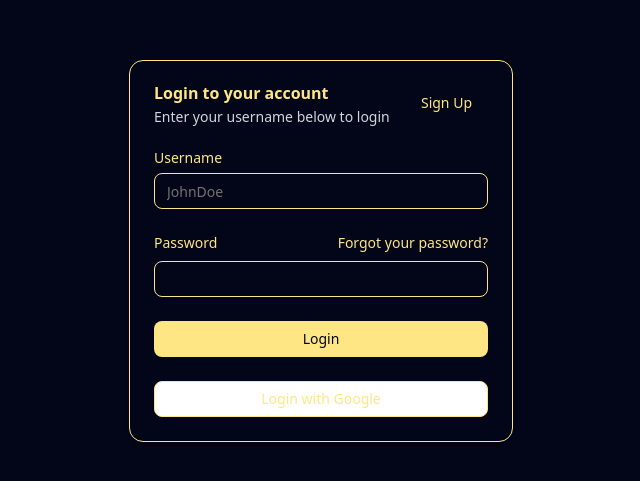
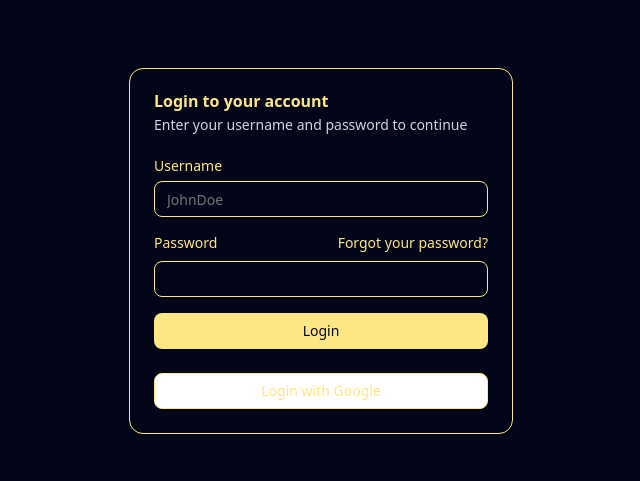
Before and after one commit to Annanyatiwary4/Forum_application, a React (Vite) app in the folder forumly_frontend/: page /login in a window 1280 px wide. Shown: the part 149-630 px from the top of the page, without its empty margins (319-959 px from the left). Built offline with nearby package versions, Linux system fonts and the light colour scheme.

Commit message:
updated authcontroller and login to handle edge cases

```diff
--- a/forumly_frontend/package.json
+++ b/forumly_frontend/package.json
@@ -29,11 +29,13 @@
     "lucide-react": "^0.544.0",
     "mini-svg-data-uri": "^1.4.4",
     "motion": "^12.23.19",
+    "next-themes": "^0.4.6",
     "react": "^19.1.1",
     "react-day-picker": "^9.11.0",
     "react-dom": "^19.1.1",
     "react-icons": "^5.5.0",
     "react-router-dom": "^7.9.1",
+    "sonner": "^2.0.7",
     "tailwind-merge": "^3.3.1",
     "tailwindcss": "^4.1.13",
     "three": "^0.180.0"
--- a/forumly_frontend/src/Components/login.jsx
+++ b/forumly_frontend/src/Components/login.jsx
@@ -8,51 +8,67 @@ import { Input } from "./ui/input";
 import { Button } from "./ui/button";
 
 
+
+
 export default function Login() {
   const [username, setUsername] = useState("");
   const [password, setPassword] = useState("");
   const [loading, setLoading] = useState(false);
-  const [error, setError] = useState("");
+  const [warning, setWarning] = useState(""); // <-- simple warning message
   const navigate = useNavigate();
 
   const handleSubmit = async (e) => {
     e.preventDefault();
     setLoading(true);
-    setError("");
+    setWarning(""); // reset warning
+
+    if (!username || !password) {
+      setWarning("Please fill in both fields.");
+      setLoading(false);
+      return;
+    }
 
     try {
       const res = await fetch(`${import.meta.env.VITE_API_URL}/auth/login`, {
         method: "POST",
-        headers: {
-          "Content-Type": "application/json",
-        },
+        headers: { "Content-Type": "application/json" },
         credentials: "include",
-        body: JSON.stringify({ username, password }), // <-- send username
+        body: JSON.stringify({ username, password }),
       });
 
       const data = await res.json();
 
-      if (!res.ok) throw new Error(data.message || "Login failed");
+      if (!res.ok) {
+        const message = data.message?.toLowerCase() || "";
+        if (message.includes("user not found")) {
+          setWarning("User not found. Please sign up first.");
+        } else if (message.includes("invalid credentials")) {
+          setWarning("Invalid username or password.");
+        } else {
+          setWarning(data.message || "Login failed. Try again.");
+        }
+        setLoading(false);
+        return;
+      }
 
-    // ✅ Save token from backend
-    localStorage.setItem("token", data.token);
-      // After storing token
+      localStorage.setItem("token", data.token);
+
       const userRes = await fetch(`${import.meta.env.VITE_API_URL}/users/me`, {
-        headers: {
-           Authorization: `Bearer ${data.token}`,
-        },
-      })
-        if (!userRes.ok) throw new Error("Failed to fetch user");
+        headers: { Authorization: `Bearer ${data.token}` },
+      });
 
-          const userData = await userRes.json();
-          console.log("Fetched user:", userData);
+      if (!userRes.ok) {
+        setWarning("Failed to fetch user.");
+        setLoading(false);
+        return;
+      }
 
-          localStorage.setItem("username", userData.username);
+      const userData = await userRes.json();
+      localStorage.setItem("username", userData.username);
 
-      // Redirect to dashboard
       navigate("/dashboard");
     } catch (err) {
-      setError(err.message);
+      setWarning("Server unreachable. Please try again later.");
     } finally {
       setLoading(false);
     }
@@ -64,18 +80,18 @@ export default function Login() {
         <CardHeader>
           <CardTitle className="text-amber-200">Login to your account</CardTitle>
           <CardDescription className="text-gray-300">
-            Enter your username below to login
+            Enter your username and password to continue
           </CardDescription>
-          <CardAction>
-            <Button asChild variant="link" className="text-amber-200 hover:text-amber-300">
-              <Link to="/signup">Sign Up</Link>
-            </Button>
-          </CardAction>
         </CardHeader>
 
         <CardContent>
-          <form onSubmit={handleSubmit} className="flex flex-col gap-6">
-            {/* Username */}
+          <form onSubmit={handleSubmit} className="flex flex-col gap-4">
+            {warning && (
+              <div className="text-yellow-400 text-sm font-medium">
+                {warning}
+              </div>
+            )}
+
             <div className="grid gap-2">
               <Label htmlFor="username" className="text-amber-200">Username</Label>
               <Input
@@ -89,14 +105,10 @@ export default function Login() {
               />
             </div>
 
-            {/* Password */}
             <div className="grid gap-2">
               <div className="flex items-center">
                 <Label htmlFor="password" className="text-amber-200">Password</Label>
-                <a
-                  href="#"
-                  className="ml-auto inline-block text-sm text-amber-200 hover:text-amber-300 underline-offset-4 hover:underline"
-                >
+                <a href="#" className="ml-auto text-sm text-amber-200 hover:text-amber-300 underline-offset-4 hover:underline">
                   Forgot your password?
                 </a>
               </div>
@@ -109,8 +121,6 @@ export default function Login() {
                 className="bg-slate-950 text-white border-amber-200 focus:border-amber-300"
               />
             </div>
-
-            {error && <p className="text-red-500 text-sm">{error}</p>}
 
             <Button
               type="submit"
--- /dev/null
+++ b/forumly_frontend/src/Components/ui/sonner.jsx
@@ -0,0 +1,24 @@
+import { useTheme } from "next-themes"
+import { Toaster as Sonner } from "sonner";
+
+const Toaster = ({
+  ...props
+}) => {
+  const { theme = "system" } = useTheme()
+
+  return (
+    <Sonner
+      theme={theme}
+      className="toaster group"
+      style={
+        {
+          "--normal-bg": "var(--popover)",
+          "--normal-text": "var(--popover-foreground)",
+          "--normal-border": "var(--border)"
+        }
+      }
+      {...props} />
+  );
+}
+
+export { Toaster }
```
Also changed, not shown: 2 other files (tests, documents, lock files or other folders).
